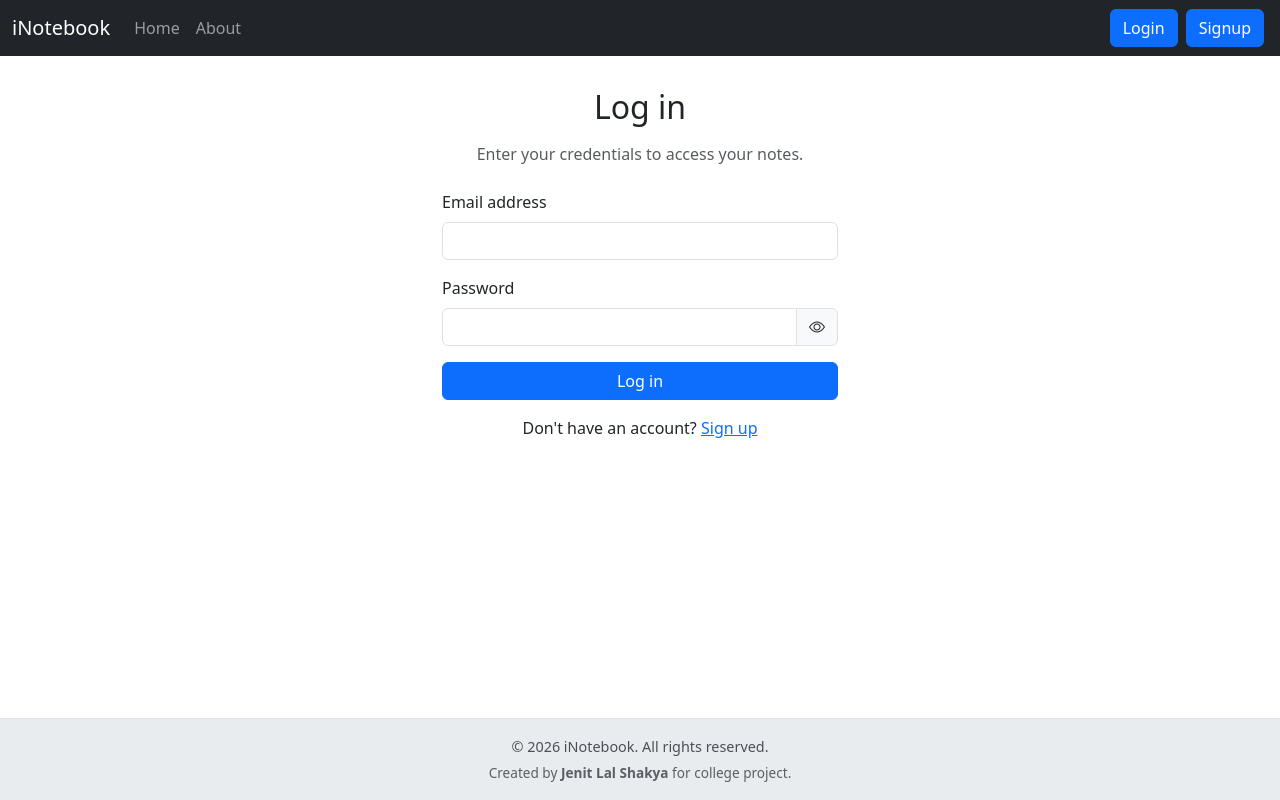
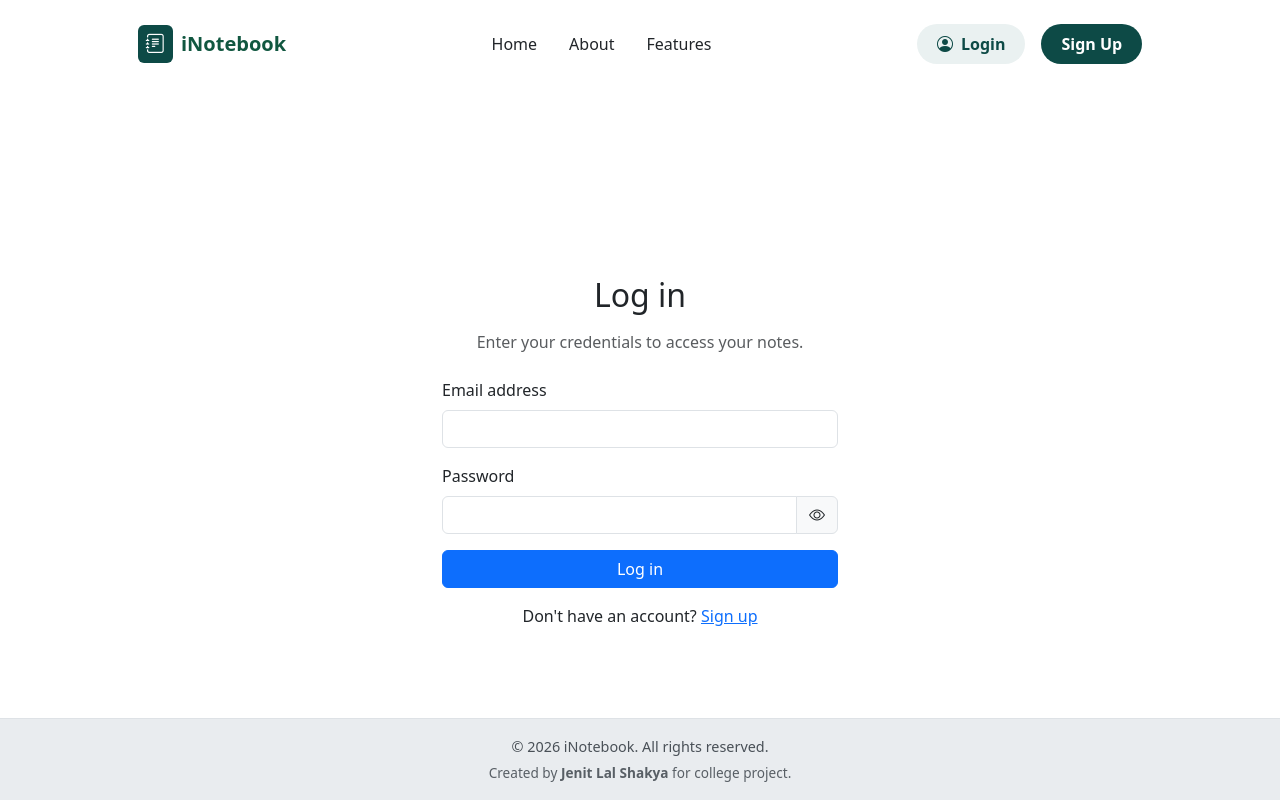
Before and after one commit to jenitlalshakya/inotebook, a React (Vite) app: page /login in a window 1280 px wide. Built offline with nearby package versions, Linux system fonts and the light colour scheme; no server answers.

Commit message:
Fix Navbar

```diff
--- a/src/App.jsx
+++ b/src/App.jsx
@@ -15,7 +15,6 @@ function App() {
             <NoteState>
                 <Router>
                     <div className="app-layout">
-                        <Navbar title="iNotebook" />
                         <main className="app-main">
                             <div className="container">
                                 <Routes>
--- a/src/components/About.jsx
+++ b/src/components/About.jsx
@@ -1,4 +1,5 @@
 import React from "react";
+import Navbar from "./Navbar";
 
 const About = () => {
     const features = [
@@ -17,6 +18,7 @@ const About = () => {
 
     return (
         <div className="about-page auth-page">
+            <Navbar />
             <div className="about-page__card">
                 <h1 className="about-page__title">About iNotebook</h1>
 
--- a/src/components/Home.jsx
+++ b/src/components/Home.jsx
@@ -2,16 +2,11 @@ import React from "react";
 import { Link, useNavigate } from "react-router-dom";
 import Notes from "./Notes";
 import PublicHome from "./PublicHome";
+import Navbar from "./Navbar";
 import "./HomeDashboard.css";
 
 const Home = () => {
     const token = localStorage.getItem("token");
-    const navigate = useNavigate();
-
-    const handleLogout = () => {
-        localStorage.removeItem("token");
-        navigate("/");
-    };
 
     if (!token) {
         return <PublicHome />;
@@ -19,21 +14,8 @@ const Home = () => {
 
     return (
         <div className="home-dashboard">
-            {/* Authenticated Dashboard Header */}
-            <header className="home-header">
-                <Link to="/" className="home-logo">
-                    <span className="home-logo-icon"><i className="bi bi-journal-text"></i></span>
-                    <span className="home-logo-text">iNotebook</span>
-                </Link>
-                <nav className="home-nav-links">
-                    <Link to="/">Home</Link>
-                    <Link to="/about">Features</Link>
-                    <Link to="/about">Pricing</Link>
-                </nav>
-                <button onClick={handleLogout} className="home-action-btn">
-                    Logout
-                </button>
-            </header>
+            {/* Unified Header */}
+            <Navbar />
 
             {/* Authenticated Dashboard Hero */}
             <section className="home-hero">
--- a/src/components/Login.jsx
+++ b/src/components/Login.jsx
@@ -1,5 +1,6 @@
 import React, { useEffect, useState } from "react";
 import { Link, useNavigate } from "react-router-dom";
+import Navbar from "./Navbar";
 
 const emailRegex = /^[^\s@]+@[^\s@]+\.[^\s@]+$/;
 
@@ -91,11 +92,13 @@ const Login = () => {
     };
 
     return (
-        <div className="container auth-page" style={{ maxWidth: "420px" }}>
-            <h2 className="mb-3 text-center">Log in</h2>
-            <p className="text-muted text-center mb-4">
-                Enter your credentials to access your notes.
-            </p>
+        <div className="auth-wrapper">
+            <Navbar />
+            <div className="container auth-page" style={{ maxWidth: "420px", marginTop: "100px" }}>
+                <h2 className="mb-3 text-center">Log in</h2>
+                <p className="text-muted text-center mb-4">
+                    Enter your credentials to access your notes.
+                </p>
 
             {apiError && (
                 <div className="alert alert-danger" role="alert">
@@ -173,6 +176,7 @@ const Login = () => {
                     Sign up
                 </Link>
             </p>
+            </div>
         </div>
     );
 };
--- /dev/null
+++ b/src/components/Navbar.css
@@ -0,0 +1,100 @@
+/* Navbar.css */
+
+.custom-navbar {
+    display: flex;
+    justify-content: space-between;
+    align-items: center;
+    padding: 1.5rem 5%;
+    max-width: 1400px;
+    margin: 0 auto;
+    width: 100%;
+}
+
+.nav-logo {
+    display: flex;
+    align-items: center;
+    gap: 0.5rem;
+    font-weight: 700;
+    font-size: 1.25rem;
+    color: #1a1a1a;
+    text-decoration: none;
+}
+
+.nav-logo-icon {
+    background-color: #0d4a46;
+    color: white;
+    padding: 0.3rem 0.5rem;
+    border-radius: 6px;
+    font-size: 1.2rem;
+}
+
+.nav-logo-text {
+    color: #115740;
+}
+
+.nav-links {
+    display: flex;
+    gap: 2rem;
+}
+
+.nav-link {
+    color: #555;
+    text-decoration: none;
+    font-size: 0.95rem;
+    font-weight: 500;
+    transition: color 0.2s;
+}
+
+.nav-link:hover, .nav-link.active {
+    color: #0d4a46;
+}
+
+.nav-actions {
+    display: flex;
+    gap: 1rem;
+    align-items: center;
+}
+
+/* Public Login Button */
+.nav-btn-light {
+    display: flex;
+    align-items: center;
+    gap: 0.5rem;
+    background-color: #eaf1f1;
+    color: #0d4a46;
+    border: none;
+    padding: 0.5rem 1.25rem;
+    border-radius: 50px;
+    font-weight: 600;
+    cursor: pointer;
+    text-decoration: none;
+    transition: background-color 0.2s;
+}
+
+.nav-btn-light:hover {
+    background-color: #dcedec;
+    color: #0d4a46;
+}
+
+/* Authenticated/Action Button */
+.nav-btn-danger {
+    background-color: #ef4444;
+    color: white;
+    padding: 0.5rem 1.25rem;
+    border-radius: 50px;
+    font-weight: 600;
+    text-decoration: none;
+    border: none;
+    cursor: pointer;
+}
+
+.nav-btn-danger:hover {
+    background-color: #dc2626;
+    color: white;
+}
+
+@media (max-width: 768px) {
+    .nav-links {
+      display: none;
+    }
+}
--- a/src/components/Navbar.jsx
+++ b/src/components/Navbar.jsx
@@ -1,60 +1,63 @@
 import React from "react";
 import { Link, useLocation, useNavigate } from "react-router-dom";
+import "./Navbar.css";
 
 const Navbar = (props) => {
     const location = useLocation();
     const navigate = useNavigate();
+    const token = localStorage.getItem("token");
+    const isAuthenticated = !!token;
 
     const handleLogout = () => {
         localStorage.removeItem("token");
         navigate("/");
+        window.location.reload();
     };
 
-    const token = localStorage.getItem("token");
+    return (
+        <header className="custom-navbar">
+            <Link to="/" className="nav-logo">
+                <span className="nav-logo-icon">
+                    <i className="bi bi-journal-text"></i>
+                </span>
+                <span className="nav-logo-text">{props.title || "iNotebook"}</span>
+            </Link>
 
-    if (location.pathname === '/' && !token) {
-        return null;
-    }
+            <nav className="nav-links">
+                {isAuthenticated ? (
+                    <>
+                        {/* Authenticated Links */}
+                        <Link to="/" className={`nav-link ${location.pathname === "/" ? "active" : ""}`}>Notes</Link>
+                        <Link to="/profile" className={`nav-link ${location.pathname === "/profile" ? "active" : ""}`}>Profile</Link>
+                        {/* You can add more app-specific links here if needed */}
+                    </>
+                ) : (
+                    <>
+                        {/* Public Links */}
+                        <Link to="/" className={`nav-link ${location.pathname === "/" ? "active" : ""}`}>Home</Link>
+                        <Link to="/about" className={`nav-link ${location.pathname === "/about" ? "active" : ""}`}>About</Link>
+                        <Link to="#features" className="nav-link">Features</Link>
+                    </>
+                )}
+            </nav>
 
-    return (
-        <nav className="navbar navbar-expand-lg navbar-dark bg-dark fixed-top">
-            <div className="container-fluid">
-                <Link className="navbar-brand" to="/">{props.title}</Link>
-                <button className="navbar-toggler" type="button" data-bs-toggle="collapse" data-bs-target="#navbarSupportedContent">
-                    <span className="navbar-toggler-icon"></span>
-                </button>
-
-                <div className="collapse navbar-collapse" id="navbarSupportedContent">
-                    <ul className="navbar-nav me-auto mb-2 mb-lg-0">
-                        <li className="nav-item">
-                            <Link className={`nav-link ${location.pathname === "/" ? "active" : ""}`} to="/">Home</Link>
-                        </li>
-
-                        <li className="nav-item">
-                            <Link className={`nav-link ${location.pathname === "/about" ? "active" : ""}`} to="/about">About</Link>
-                        </li>
-                        {token && (
-                            <li className="nav-item">
-                                <Link className={`nav-link ${location.pathname === "/profile" ? "active" : ""}`} to="/profile">Profile</Link>
-                            </li>
-                        )}
-                    </ul>
-
-                    <form className="d-flex">
-                        {!token ? (
-                            <>
-                                <Link className="btn btn-primary mx-1" to="/login">Login</Link>
-                                <Link className="btn btn-primary mx-1" to="/signup">Signup</Link>
-                            </>
-                        ) : (
-                            <>
-                                <button className="btn btn-danger" onClick={handleLogout}>Logout</button>
-                            </>
-                        )}
-                    </form>
-                </div>
+            <div className="nav-actions">
+                {isAuthenticated ? (
+                    <button onClick={handleLogout} className="nav-btn-danger">
+                        Logout
+                    </button>
+                ) : (
+                    <>
+                        <Link to="/login" className="nav-btn-light">
+                            <i className="bi bi-person-circle"></i> Login
+                        </Link>
+                        <Link to="/signup" className="nav-btn-danger" style={{backgroundColor: '#0d4a46'}}>
+                            Sign Up
+                        </Link>
+                    </>
+                )}
             </div>
-        </nav>
+        </header>
     );
 };
 
--- a/src/components/Profile.jsx
+++ b/src/components/Profile.jsx
@@ -1,5 +1,6 @@
 import React, { useEffect, useState } from "react";
 import { useNavigate } from "react-router-dom";
+import Navbar from "./Navbar";
 
 const API_BASE = import.meta.env.VITE_BACKEND_URL || "http://localhost:8000";
 const MIN_PASSWORD_LENGTH = 6;
@@ -213,6 +214,7 @@ const Profile = () => {
     if (loading) {
         return (
             <div className="profile-page auth-page">
+                <Navbar />
                 <div className="profile-card">
                     <div className="text-center py-5">
                         <div className="spinner-border text-primary" role="status">
@@ -227,6 +229,7 @@ const Profile = () => {
 
     return (
         <div className="profile-page auth-page">
+            <Navbar />
             <div className="profile-card">
                 <h2 className="profile-card__title">Profile Information</h2>
 
--- a/src/components/PublicHome.jsx
+++ b/src/components/PublicHome.jsx
@@ -1,25 +1,13 @@
 import React from "react";
 import { Link } from "react-router-dom";
+import Navbar from "./Navbar";
 import "./PublicHome.css";
 
 const PublicHome = () => {
     return (
         <div className="public-home-container">
-            {/* Header */}
-            <header className="ph-header">
-                <Link to="/" className="ph-logo">
-                    <span className="ph-logo-icon"><i className="bi bi-journal-text"></i></span>
-                    <span className="ph-logo-text">iNotebook</span>
-                </Link>
-                <nav className="ph-nav">
-                    <a href="#home" className="ph-nav-link">Home</a>
-                    <a href="#features" className="ph-nav-link">Features</a>
-                    <a href="#pricing" className="ph-nav-link">Pricing</a>
-                </nav>
-                <Link to="/login" className="ph-login-btn">
-                    <i className="bi bi-person-circle ph-login-icon"></i> Login
-                </Link>
-            </header>
+            {/* Unified Header */}
+            <Navbar />
 
             {/* Hero Section */}
             <section className="ph-hero" id="home">
```
Also changed, not shown: src/components/Signup.jsx (+9 -5 lines).
